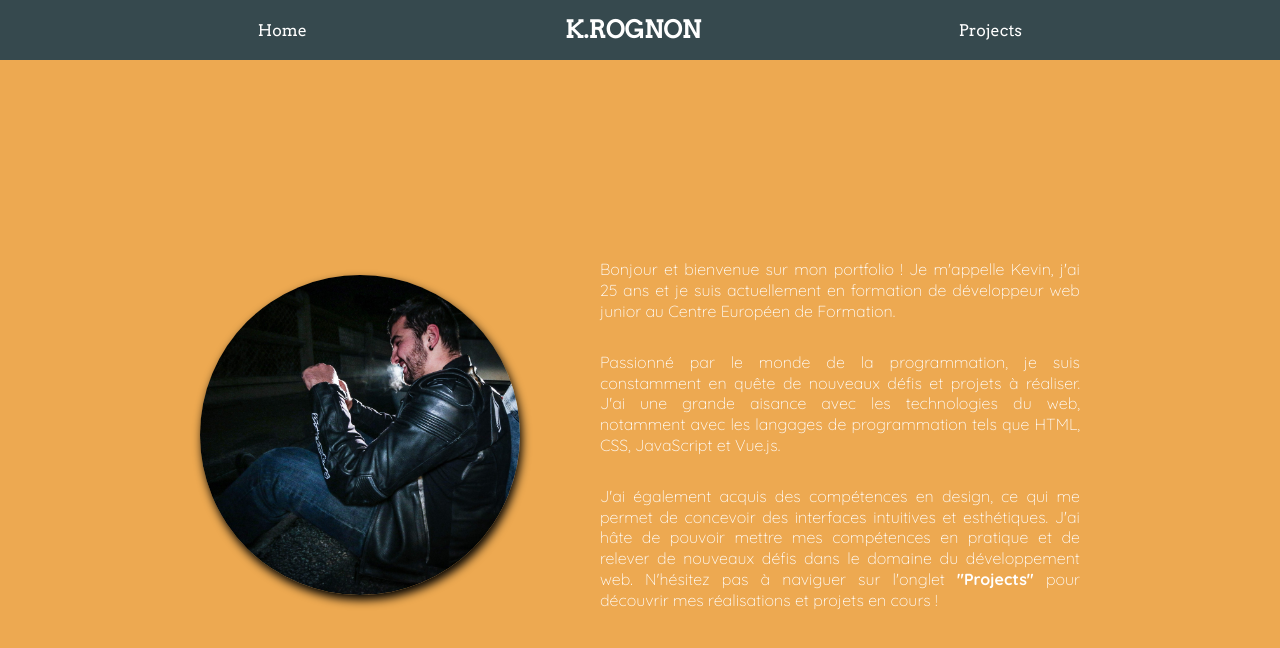
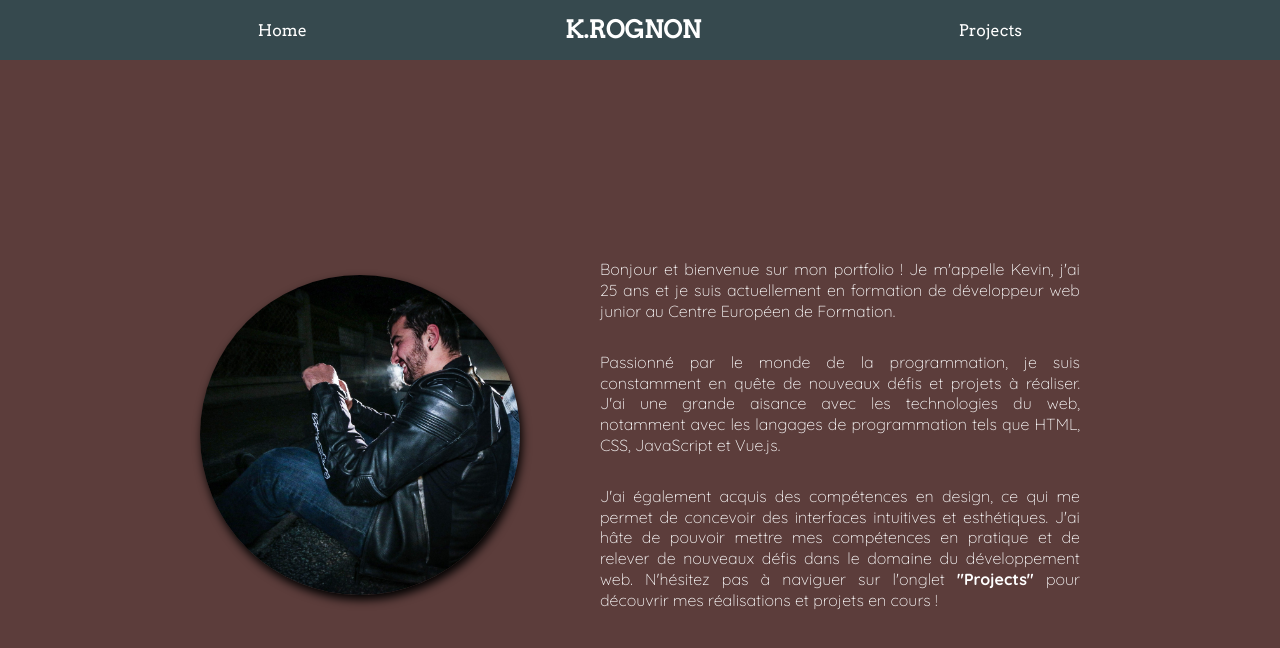
Before and after one commit to KevinRognon/Portfolio-projet, a Vue app: page / in a window 1280 px wide. Shown: the top 648 px of the page. Built offline with nearby package versions, Linux system fonts and the light colour scheme.

Commit message:
Mise à jour des couleurs de la page

```diff
--- a/src/components/Home_comp.vue
+++ b/src/components/Home_comp.vue
@@ -54,7 +54,7 @@ section{
     height: 100%;
     width: 100%;
 
-    background-color: #EDA951;
+    background-color: #5C3D3B;
 
     article{
         display: flex;
```
